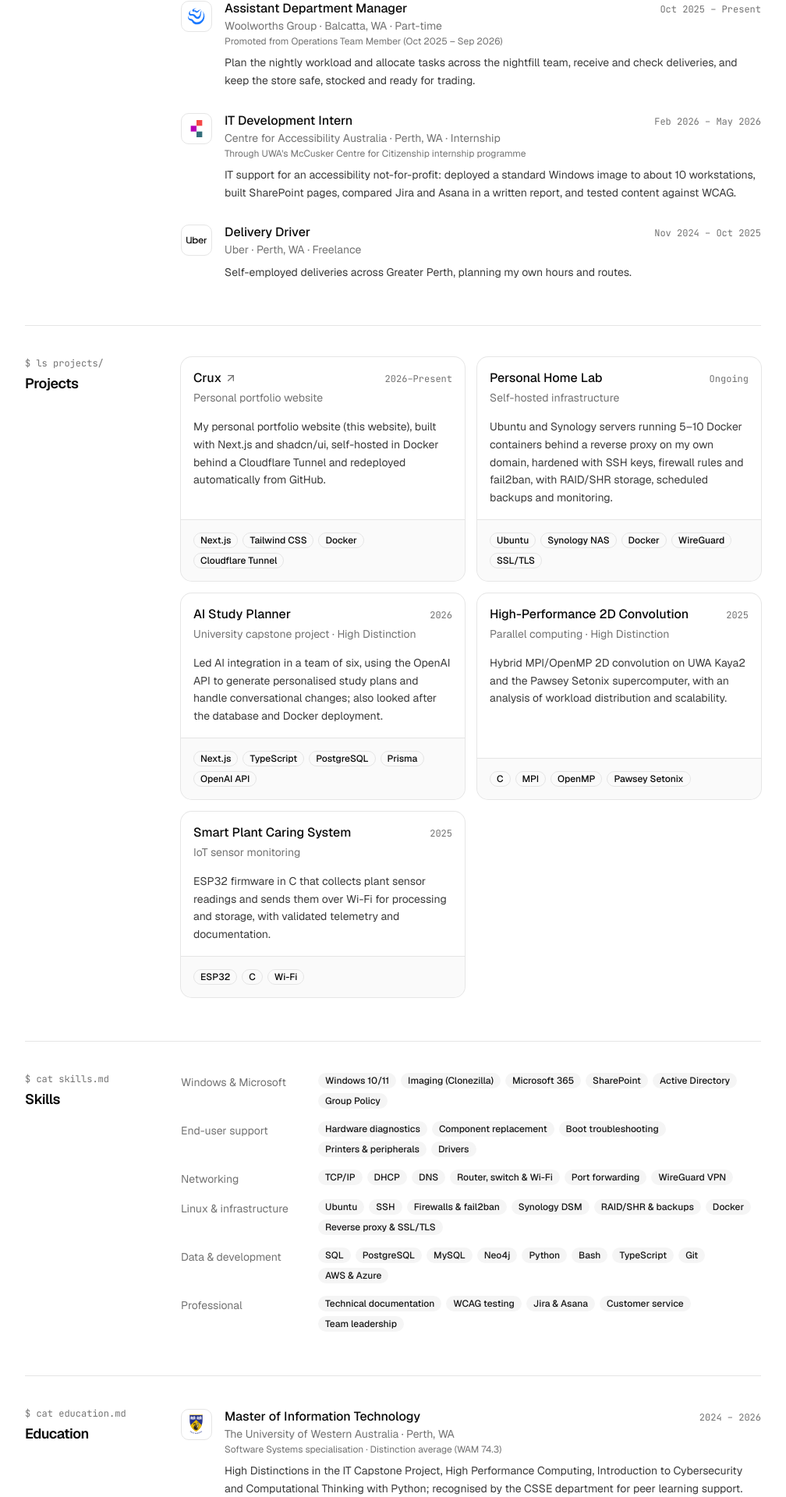
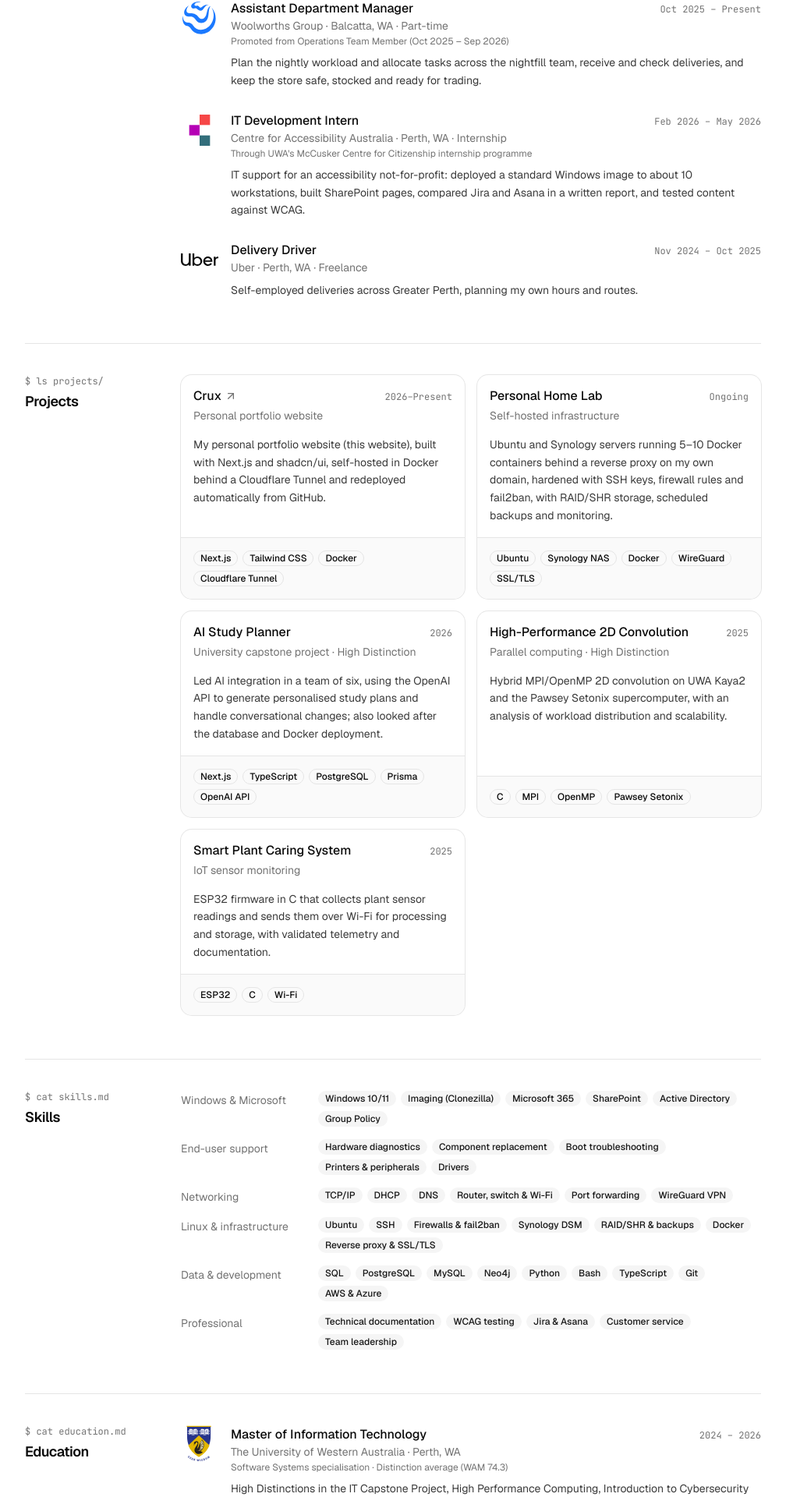
Before and after one commit to VincentWang2961/Crux, a Next.js app: page / in a window 1280 px wide. Shown: the part 2107-4027 px from the top of the page at 78% size, without its empty margins (136-1144 px from the left). Built offline with nearby package versions, Linux system fonts and the light colour scheme; no server answers.

Commit message:
Show organisation logos larger and without the bordered tile

```diff
--- a/src/components/showcase/cv-sections.tsx
+++ b/src/components/showcase/cv-sections.tsx
@@ -156,7 +156,7 @@ export function Experience() {
         <ol className="flex flex-col gap-7">
           {experience.map((e, n) => (
             <li key={e.role + e.org} className="reveal flex gap-4" style={at(1 + n * 1.5)}>
-              <OrgLogo logo={e.logo} className="reveal-logo mt-0.5" />
+              <OrgLogo logo={e.logo} className="reveal-logo" />
               <div className="min-w-0 flex-1">
                 <EntryHead title={e.role} sub={`${e.org} · ${e.place}`} when={e.period} />
                 {e.note && <p className="mt-0.5 text-xs text-muted-foreground">{e.note}</p>}
@@ -248,7 +248,7 @@ export function Education() {
         <ol className="flex flex-col gap-7">
           {education.map((e, n) => (
             <li key={e.degree} className="reveal flex gap-4" style={at(1 + n * 1.5)}>
-              <OrgLogo logo={e.logo} className="reveal-logo mt-0.5" />
+              <OrgLogo logo={e.logo} className="reveal-logo" />
               <div className="min-w-0 flex-1">
                 <EntryHead title={e.degree} sub={`${e.org} · ${e.place}`} when={e.period} />
                 <p className="mt-0.5 text-xs text-muted-foreground">{e.detail}</p>
--- a/src/components/showcase/org-logo.tsx
+++ b/src/components/showcase/org-logo.tsx
@@ -53,16 +53,17 @@ const MARK: Record<OrgLogoKey, ReactNode> = {
   ),
 };
 
-// Wordmarks are wide, so they get less padding than square marks to read at the same weight.
-const PAD: Partial<Record<OrgLogoKey, string>> = { uber: "p-1.5", outlier: "p-1.5", uwa: "p-1.5", jsut: "p-1.5" };
+// Optical sizing: a solid disc or block of colour looks bigger than an open or tall mark of
+// the same box, so those get a little inset to read at the same weight.
+const PAD: Partial<Record<OrgLogoKey, string>> = { outlier: "p-1", cfaa: "p-1", woolworths: "p-0.5" };
 
-/** The organisation's mark in a small square tile; decorative (the name is next to it). */
+/** The organisation's mark, bare on the page in a 48 px box; decorative (the name is next to it). */
 export function OrgLogo({ logo, className }: { logo: OrgLogoKey; className?: string }) {
   return (
     <span
       aria-hidden
       className={cn(
-        "flex size-10 shrink-0 items-center justify-center rounded-lg border bg-background p-2",
+        "flex size-12 shrink-0 items-center justify-center",
         PAD[logo],
         className,
       )}
```
Also changed, not shown: 1 other file (tests, documents, lock files or other folders).
